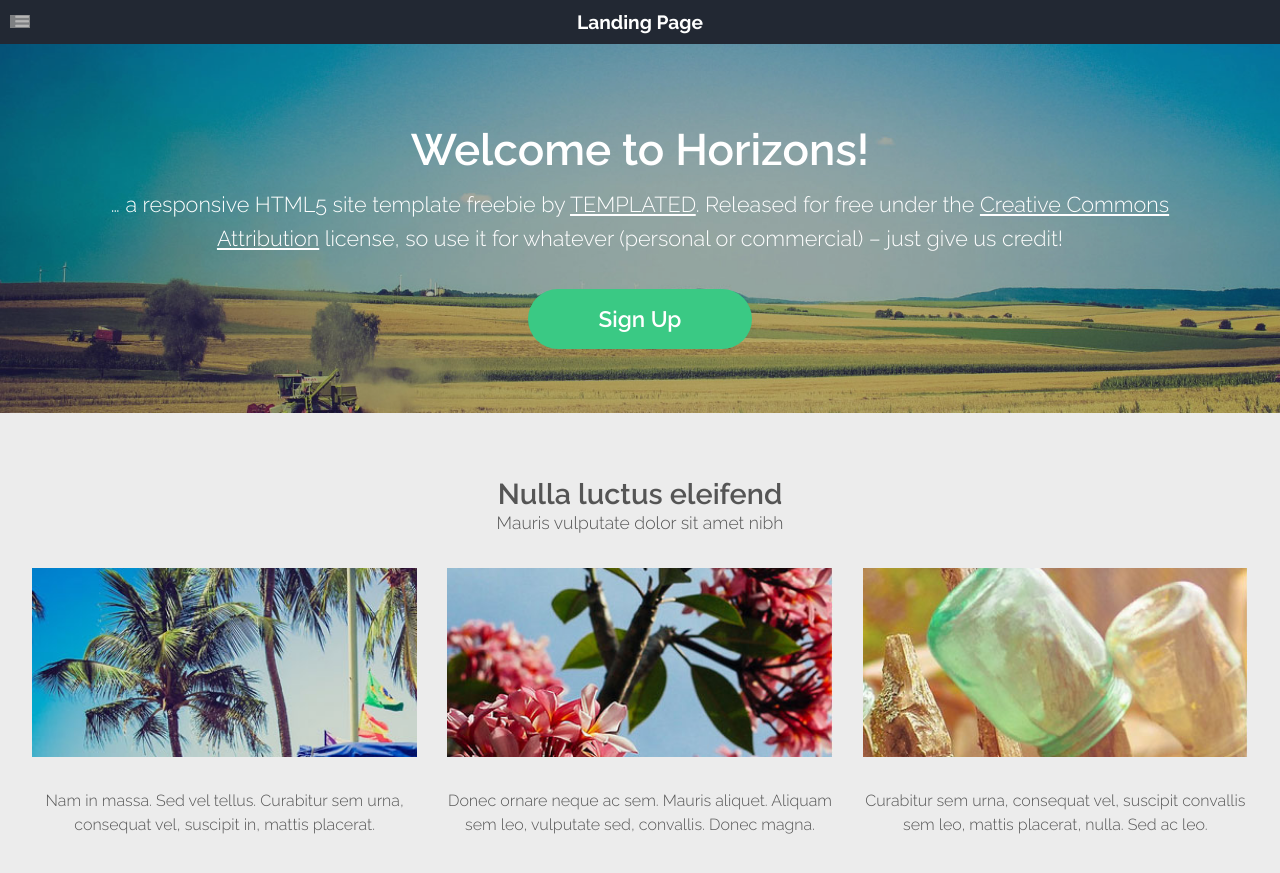
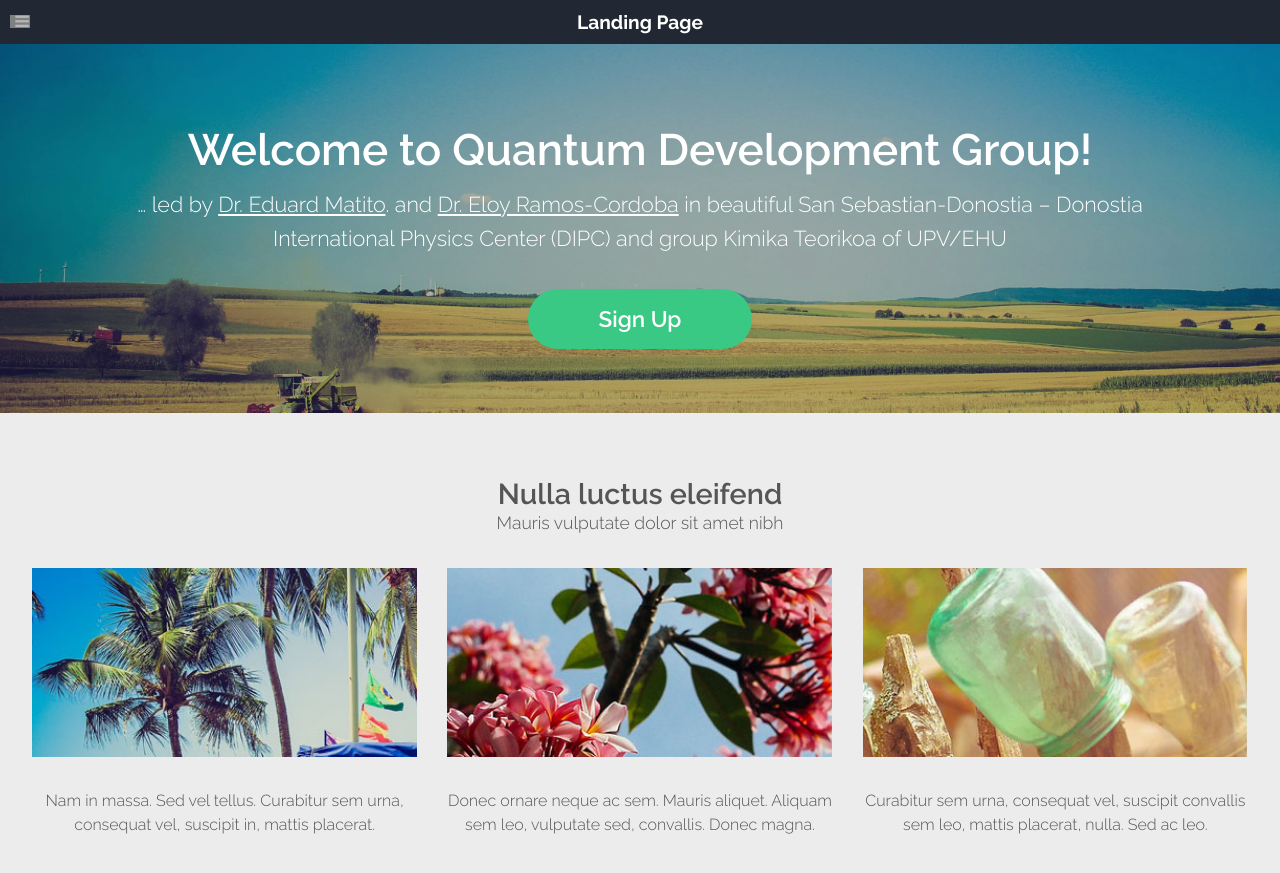
Before and after one commit to old-jekyll-templates/Horizons-Jekyll-Theme, a Jekyll site: the page built from index.html, in a window 1280 px wide and 900 px high. Shown: the top 873 px of the window. Built offline with Jekyll 4.4.1, drawn with Linux system fonts in a browser that asks for light colours; the list of posts is cut into pages by our own code; grey boxes are pictures that could not be loaded.

Commit message:
Update landing.html

```diff
--- a/_layouts/landing.html
+++ b/_layouts/landing.html
@@ -16,8 +16,8 @@ layout: default
 							<div class="container">
 								<section>
 									<header class="major">
-										<h2>Welcome to Horizons!</h2>
-										<span class="byline">&hellip; a responsive HTML5 site template freebie by <a href="http://templated.co">TEMPLATED</a>. Released for free under the <a href="http://templated.co/license">Creative Commons Attribution</a> license, so use it for whatever (personal or commercial) &ndash; just give us credit!</span>
+										<h2>Welcome to Quantum Development Group!</h2>
+										<span class="byline">&hellip; led by <a href="https://ematito.webs.com/apps/blog/">Dr. Eduard Matito</a>. and <a href="https://eloyramoscordoba.wordpress.com/">Dr. Eloy Ramos-Cordoba</a> in beautiful San Sebastian-Donostia &ndash; Donostia International Physics Center (DIPC) and group Kimika Teorikoa of UPV/EHU </span>
 									</header>
 									<a href="#" class="button alt">Sign Up</a>
 								</section>
```
